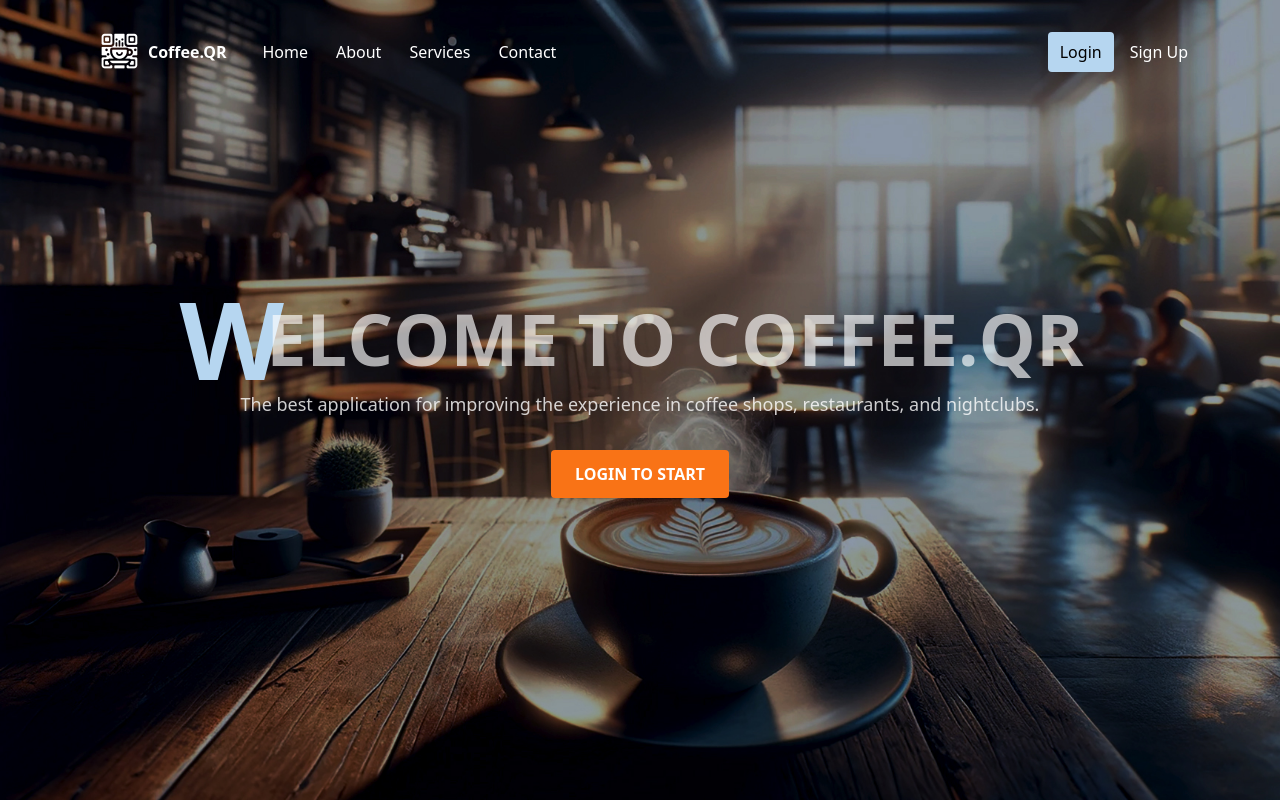
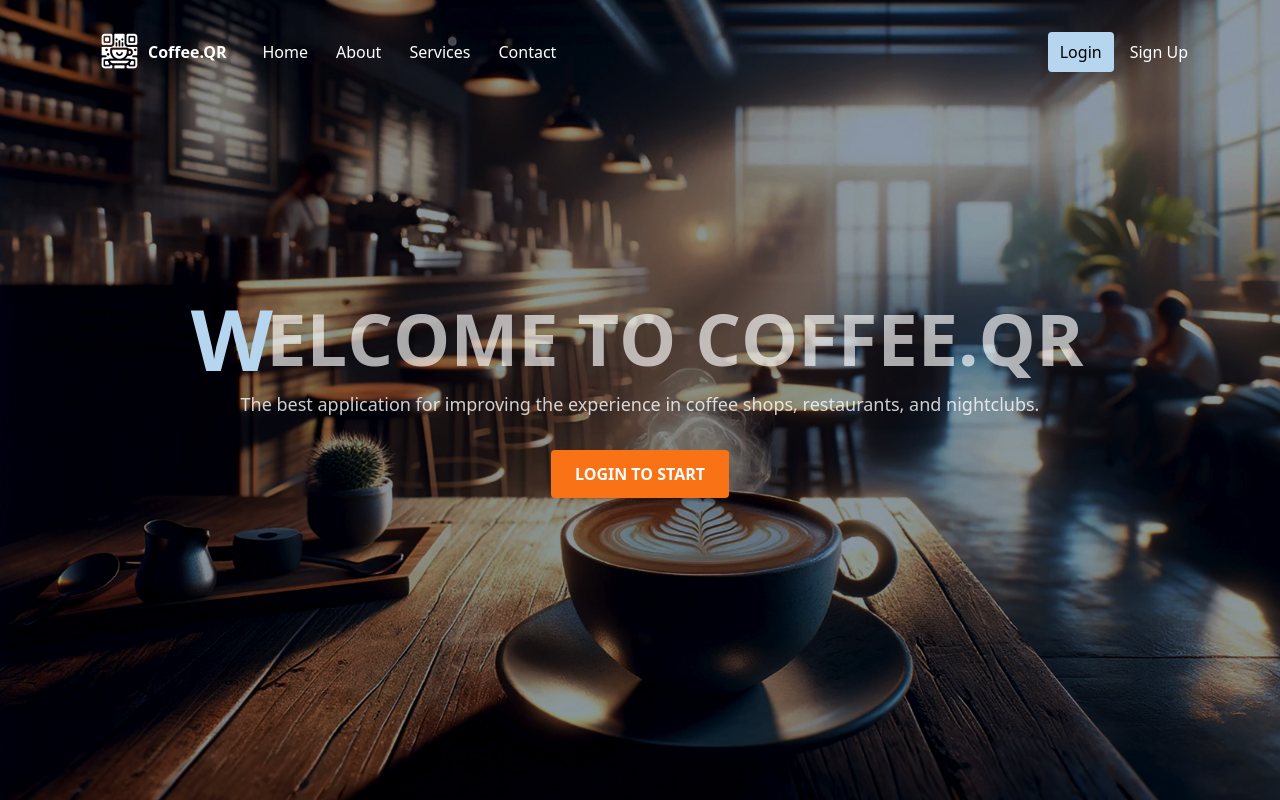
Before and after one commit to Coffe-QR/Coffee.QR-FrontEnd, an Angular app in the folder Coffee.QR-FrontEnd/: page /home in a window 1280 px wide. In both pictures the pointer is over the element 231 px from the left and 338 px from the top of the page. Built offline with nearby package versions, Linux system fonts and the light colour scheme; what tailwindcss-animated would draw is missing.

Commit message:
Update home-page.component.scss

```diff
--- a/Coffee.QR-FrontEnd/src/components/Xuniversal/home-page/home-page.component.scss
+++ b/Coffee.QR-FrontEnd/src/components/Xuniversal/home-page/home-page.component.scss
@@ -10,7 +10,7 @@
 }
 
 .dynamic-text span:hover {
-  transform: scale(1.5); /* Adjust scale factor as needed */
+  transform: scale(1.18); /* Adjust scale factor as needed */
   cursor: default;
   color: rgb(182, 214, 240);
   opacity: 110%;
```
